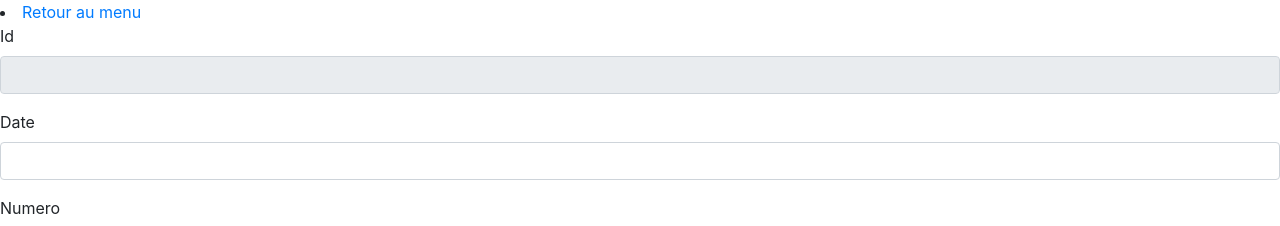
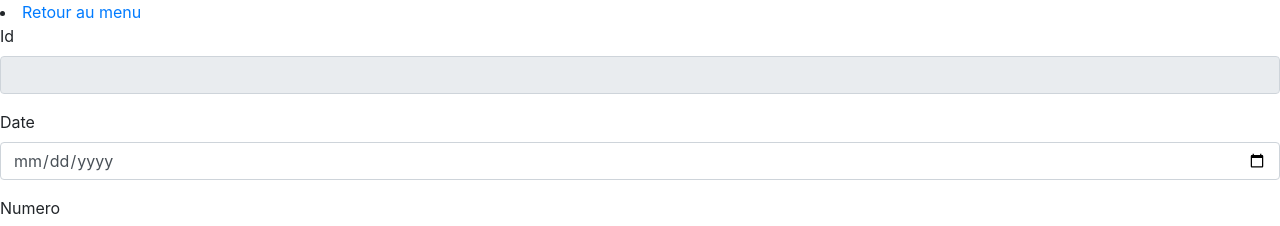
Before and after one commit to Merray/TPVolAngular, an Angular app: page /reservation/create in a window 1280 px wide. Shown: the top 226 px of the page. Built offline with nearby package versions, Linux system fonts and the light colour scheme.

Commit message:
fin pour flal

```diff
--- a/src/app/model/reservation.ts
+++ b/src/app/model/reservation.ts
@@ -1,7 +1,7 @@
 export class Reservation {
 
   // private _client?: client, private _vol?: vol, private _passager?: passager
-  constructor(private _id?: number, private _date?: string, private _numero?: number
+  constructor(private _id?: number, private _date?: Date, private _numero?: number
   ) {
 
   }
@@ -13,11 +13,11 @@ export class Reservation {
     this._id = value;
   }
 
-  get date(): string {
+  get date(): Date {
     return this._date;
   }
 
-  set date(value: string) {
+  set date(value: Date) {
     this._date = value;
   }
 
--- a/src/app/reservation/reservation-edit.component.html
+++ b/src/app/reservation/reservation-edit.component.html
@@ -5,7 +5,7 @@
   </div>
   <div class="form-group">
     <label for="date">Date</label>
-    <input id="date" name="date" [(ngModel)]="reservation.date" class="form-control"/>
+    <input id="date" name="date" type="date" [(ngModel)]="reservation.date" class="form-control"/>
   </div>
   <div class="form-group">
     <label for="numero">Numero</label>
```
